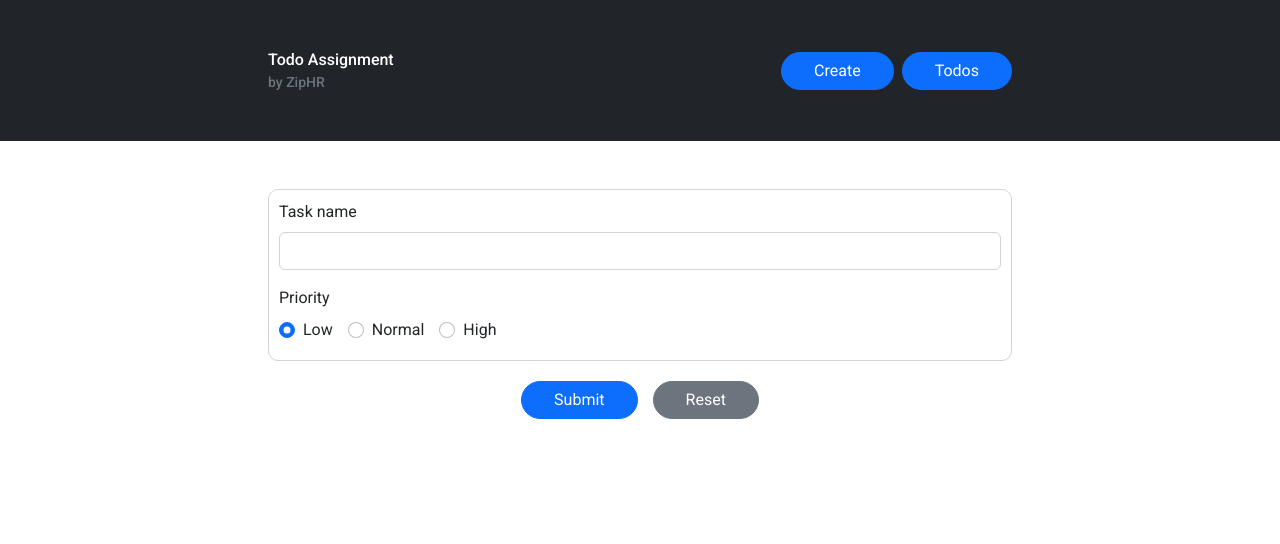
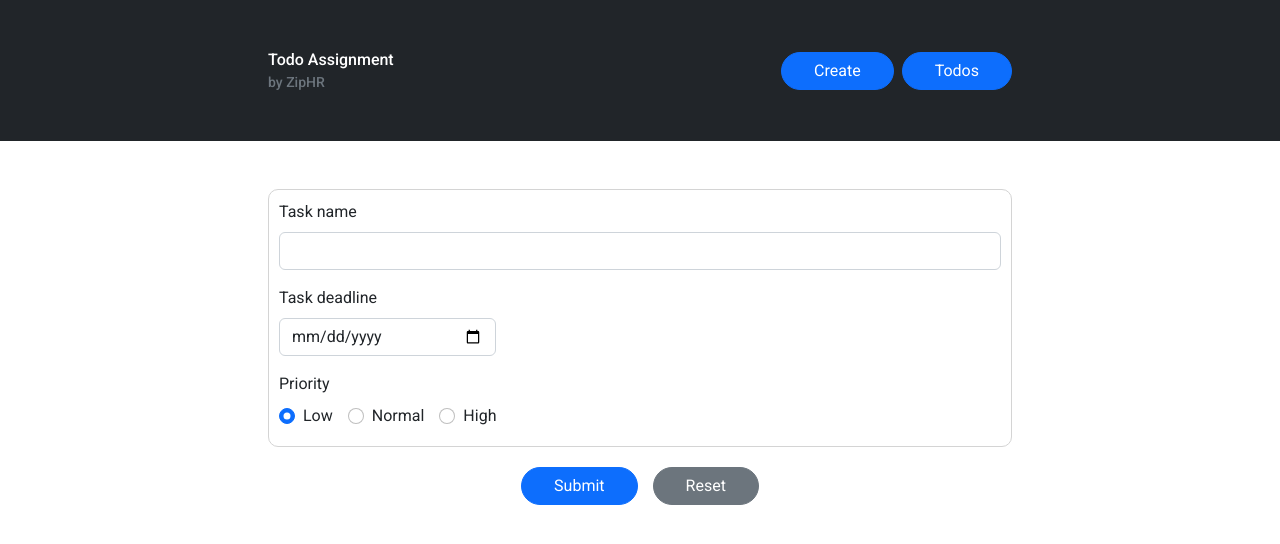
Before and after one commit to katanasmerti/todo-angular-app, an Angular app: page /new in a window 1280 px wide. Shown: the top 544 px of the page. Built offline with nearby package versions, Linux system fonts and the light colour scheme.

Commit message:
refactoring

```diff
--- a/src/app/app.component.html
+++ b/src/app/app.component.html
@@ -4,7 +4,7 @@
       <div>Todo Assignment</div>
       <div class="small text-secondary">by ZipHR</div>
     </a>
-    <a class="btn btn-primary me-2" routerLink="/new">Create</a>
+    <a (click)="clearCurrentTask()" class="btn btn-primary me-2" routerLink="/new">Create</a>
     <a class="btn btn-primary" routerLink="/">Todos</a>
   </div>
 </div>
--- a/src/app/app.component.ts
+++ b/src/app/app.component.ts
@@ -1,4 +1,5 @@
 import { Component } from '@angular/core';
+import { AppService } from './app.service';
 
 @Component({
   selector: 'app-root',
@@ -7,7 +8,11 @@ import { Component } from '@angular/core';
 })
 export class AppComponent {
 
-  constructor() {
+  constructor(private appService: AppService) {
     console.debug('AppComponent initiated.');
   }
+
+  public clearCurrentTask(): void {
+    this.appService.taskForEditing$.next(null);
+  }
 }
--- a/src/app/app.service.ts
+++ b/src/app/app.service.ts
@@ -54,5 +54,6 @@ export class AppService {
 
     todoList.splice(todoIndex, 1, data);
     this.todos$.next(todoList);
+    this.taskForEditing$.next(null);
   }
 }
--- a/src/app/create-todo/create-todo.component.html
+++ b/src/app/create-todo/create-todo.component.html
@@ -11,6 +11,18 @@
              formControlName="title">
       <div class="error-msg" *ngIf="isTitleInvalid">
         Name is required.
+      </div>
+    </div>
+    <div class="mb-3 date">
+      <label for="date" class="form-label">Task deadline</label>
+      <input [class.invalid]="isDateInvalid"
+             [value]="dateControl?.value"
+             type="date"
+             class="form-control"
+             id="date"
+             formControlName="date">
+      <div class="error-msg" *ngIf="isDateInvalid">
+        Date is required.
       </div>
     </div>
     <!-- Priority field -->
@@ -33,8 +45,8 @@
   <!-- Submit/Reset buttons block -->
   <div class="main-buttons d-flex justify-content-center">
     <button (click)="createTodo()"
-            [disabled]="isFormInvalid"
-            [class.disabled]="isFormInvalid"
+            [disabled]="isFormInvalid && submitBtnClicked"
+            [class.disabled]="isFormInvalid && submitBtnClicked"
             class="btn btn-primary">
       Submit
     </button>
--- a/src/app/create-todo/create-todo.component.scss
+++ b/src/app/create-todo/create-todo.component.scss
@@ -12,6 +12,10 @@
   &__item {
     width: 150px;
   }
+}
+
+.date {
+  width: 30%;
 }
 
 .invalid {
--- a/src/app/create-todo/create-todo.component.ts
+++ b/src/app/create-todo/create-todo.component.ts
@@ -20,6 +20,8 @@ export class CreateTodoComponent implements OnInit, OnDestroy {
   public priorityOptions: PriorityOption[] = PriorityOptions;
   /** Model for editing */
   public currentTodoModel: Todo | null = null;
+  /** Flag to check is submit btn clicked */
+  public submitBtnClicked: boolean = false;
   /** Subscription for observables to unsubscribe after component destroy. */
   private subscription$: Subscription = new Subscription();
 
@@ -27,18 +29,27 @@ export class CreateTodoComponent implements OnInit, OnDestroy {
     return this.todoFormGroup.get('title');
   }
 
+  public get dateControl(): AbstractControl<FormControl> | null {
+    return this.todoFormGroup.get('date');
+  }
+
   public get isTitleInvalid(): boolean {
     return Boolean(this.titleControl?.invalid && this.titleControl?.touched);
+  }
+
+  public get isDateInvalid(): boolean {
+    return Boolean(this.dateControl?.touched && !this.dateControl?.value);
   }
 
   public get isFormInvalid(): boolean {
     return Boolean(this.todoFormGroup.invalid && this.todoFormGroup.touched);
   }
 
-  constructor(protected fb: FormBuilder, private appService: AppService) {
+  constructor(private fb: FormBuilder, private appService: AppService) {
     /** Init task form group */
     this.todoFormGroup = this.fb.group({
       title: ['', Validators.required],
+      date: [null, Validators.required],
       priority: TodoPriority.LOW,
     });
   }
@@ -49,7 +60,8 @@ export class CreateTodoComponent implements OnInit, OnDestroy {
       this.currentTodoModel = data ? { ...data } : null;
 
       if (data) {
-        this.todoFormGroup.patchValue({ ...data });
+        const date = new Date(data.date);
+        this.todoFormGroup.patchValue({ ...data, date: `${date.getFullYear()}-${date.getMonth() + 1}-${date.getDate()}` });
       }
     }));
   }
@@ -59,7 +71,8 @@ export class CreateTodoComponent implements OnInit, OnDestroy {
   }
 
   public createTodo(): void {
-    if (this.todoFormGroup.valid) {
+    this.submitBtnClicked = true;
+    if (this.todoFormGroup.valid && !this.isDateInvalid) {
       /** Bock for editing existing task */
       if (this.currentTodoModel) {
         const newTask: Todo = {
@@ -68,7 +81,6 @@ export class CreateTodoComponent implements OnInit, OnDestroy {
         };
 
         this.appService.updateTask(newTask);
-        this.appService.taskForEditing$.next(null);
         this.resetForm();
         return;
       }
@@ -76,7 +88,7 @@ export class CreateTodoComponent implements OnInit, OnDestroy {
       const date = Date.now();
       const newTask: Todo = {
         ...this.todoFormGroup.value,
-        date,
+        date: Date.parse(`${this.dateControl?.value}`),
         done: false,
         id: date,
       };
@@ -90,6 +102,7 @@ export class CreateTodoComponent implements OnInit, OnDestroy {
 
   /** Reset form and set default value for priority */
   public resetForm(): void {
+    this.submitBtnClicked = false;
     this.todoFormGroup.reset();
     this.todoFormGroup.patchValue({ priority: TodoPriority.LOW });
   }
```
